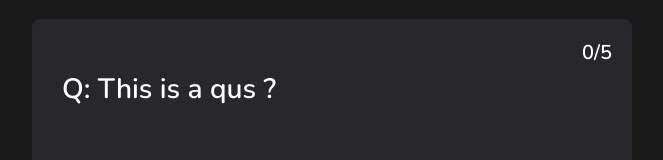
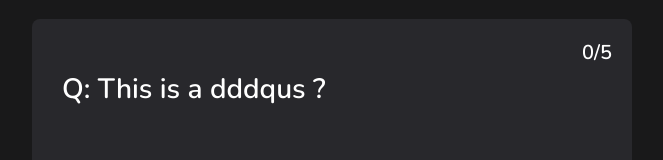
Before and after one commit to ryan50500/quiz_game, a plain HTML site: page index.html in a window 1280 px wide. Shown: the part 131-291 px from the top of the page, without its empty margins (308-971 px from the left). Drawn offline with nearby package versions, Linux system fonts and the light colour scheme.

Commit message:
testing git push

```diff
--- a/index.html
+++ b/index.html
@@ -11,7 +11,7 @@
         <div class="container">
             <div class="scoreBoard"><span class="score-numm">0</span>/<span class="answered-num">5</span></div>
             <form id="quiz_form">
-                <h1>Q: <span class="qus">This is a qus ?</span></h1>
+                <h1>Q: <span class="qus">This is a dddqus ?</span></h1>
                 <div class="all_options">
                     <div class="option">
                         <input type="radio" id="option1" value="1" name="quiz">
```
